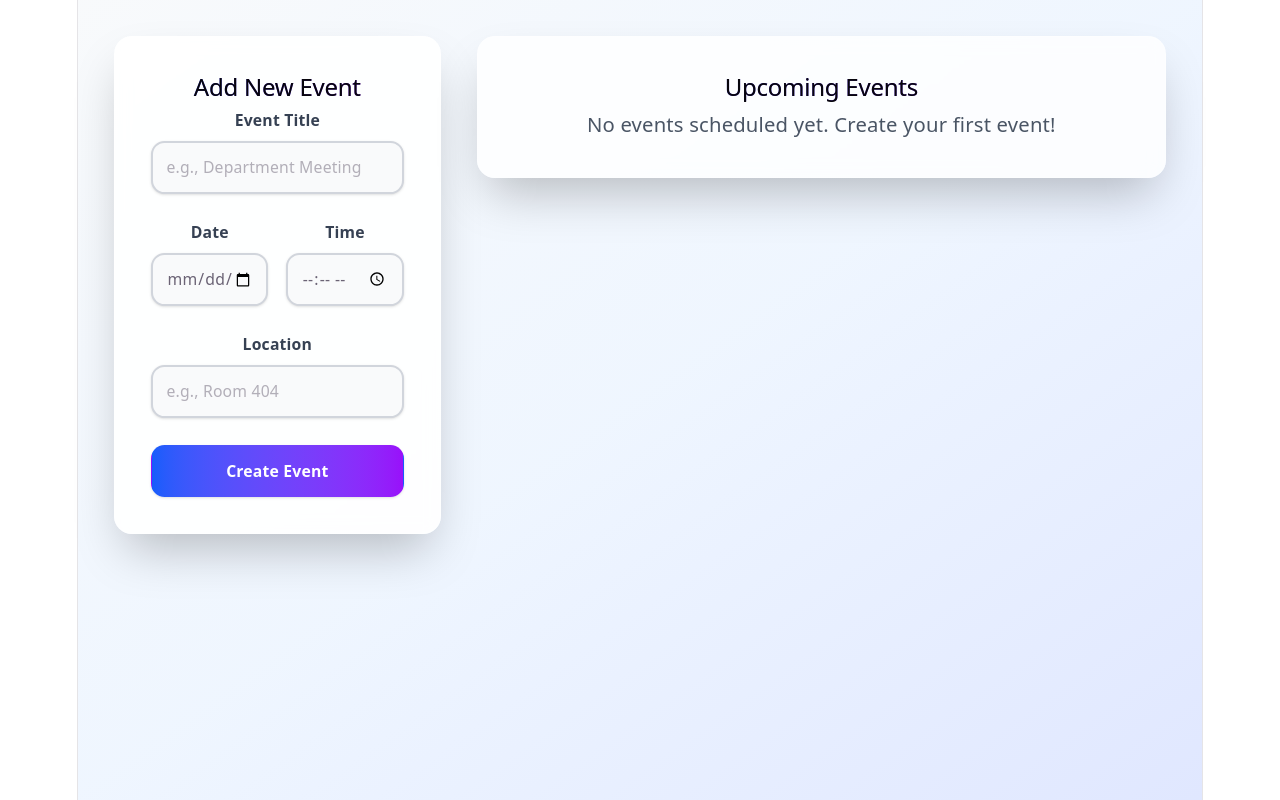
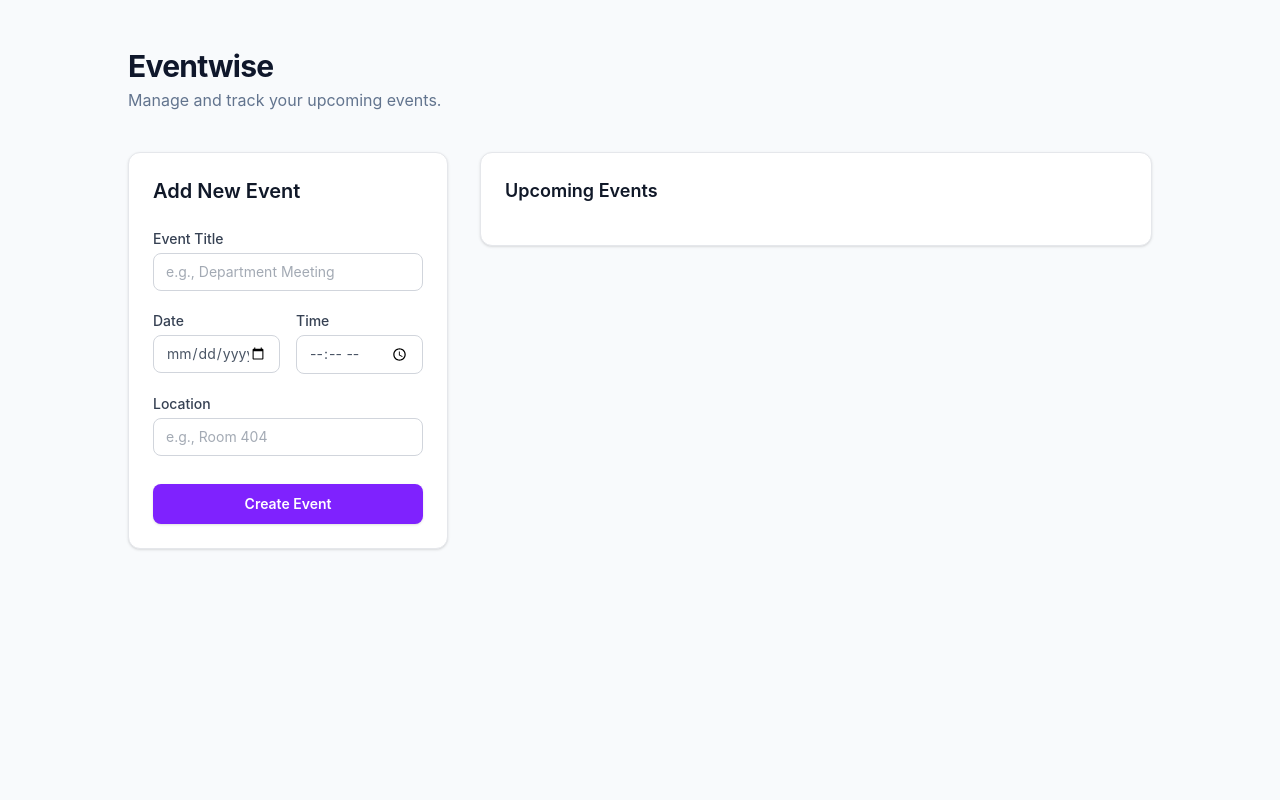
Before and after one commit to csci151-eventwise-org/event-manager, a React (Vite) app: page / in a window 1280 px wide. Built offline with nearby package versions, Linux system fonts and the light colour scheme.

Commit message:
style: Update layout to fit the screen size

```diff
--- a/src/App.tsx
+++ b/src/App.tsx
@@ -16,50 +16,35 @@ function App() {
   };
 
   return (
-    <div className="min-h-screen bg-gradient-to-br from-slate-50 via-blue-50 to-indigo-100 p-8">
-      <div className="max-w-7xl mx-auto grid grid-cols-1 lg:grid-cols-3 gap-8">
-        {/* Left Column: Form */}
-        <div className="lg:col-span-1">
-          <EventForm onSubmit={handleCreateEvent} />
-        </div>
+    // Use a subtle background color for the main canvas
+    <div className="min-h-screen bg-slate-50 p-6 md:p-12 font-sans">
+      <div className="mx-auto max-w-5xl">
+        {/* Header section */}
+        <header className="mb-10">
+          <h1 className="text-3xl font-bold tracking-tight text-slate-900">
+            Eventwise
+          </h1>
+          <p className="text-slate-500 mt-1">
+            Manage and track your upcoming events.
+          </p>
+        </header>
 
-        {/* Right Column: Future Event List Component */}
-        <div className="lg:col-span-2">
-          <div className="bg-white/80 backdrop-blur-sm p-8 rounded-2xl shadow-2xl border border-white/20">
-            <h2 className="text-3xl font-bold mb-6 text-gray-900 bg-gradient-to-r from-blue-600 to-purple-600 bg-clip-text text-transparent">
-              Upcoming Events
-            </h2>
-            {events.length === 0 ? (
-              <p className="text-gray-600 text-lg">
-                No events scheduled yet. Create your first event!
-              </p>
-            ) : (
-              <ul className="space-y-4">
-                {events.map((evt) => (
-                  <li
-                    key={evt.id}
-                    className="p-6 border border-gray-200 rounded-xl bg-gradient-to-r from-white to-gray-50 hover:from-blue-50 hover:to-indigo-50 transition-all duration-300 shadow-md hover:shadow-lg transform hover:-translate-y-1"
-                  >
-                    <div className="flex items-center justify-between">
-                      <div>
-                        <strong className="text-xl text-gray-900">
-                          {evt.title}
-                        </strong>
-                        <p className="text-gray-600 mt-1">
-                          📅 {evt.date} at {evt.time}
-                        </p>
-                        <p className="text-gray-600">📍 {evt.location}</p>
-                      </div>
-                      <div className="text-right">
-                        <span className="inline-flex items-center px-3 py-1 rounded-full text-sm font-medium bg-green-100 text-green-800">
-                          Upcoming
-                        </span>
-                      </div>
-                    </div>
-                  </li>
-                ))}
-              </ul>
-            )}
+        {/* Grid Layout */}
+        <div className="grid grid-cols-1 md:grid-cols-12 gap-8 items-start">
+          {/* Left Column: Form takes up 5 columns */}
+          <div className="md:col-span-5 lg:col-span-4">
+            <EventForm onSubmit={handleCreateEvent} />
+          </div>
+
+          {/* Right Column: List takes up remaining columns */}
+          <div className="md:col-span-7 lg:col-span-8">
+            {/* Your team member's Event List component will go here */}
+            <div className="bg-white rounded-xl border border-gray-200 shadow-sm p-6">
+              <h2 className="text-lg font-semibold text-gray-900 mb-4">
+                Upcoming Events
+              </h2>
+              {/* List items... */}
+            </div>
           </div>
         </div>
       </div>
--- a/src/components/EventForm.tsx
+++ b/src/components/EventForm.tsx
@@ -4,7 +4,6 @@ import type { EventFormData } from "../types";
 interface EventFormProps {
   initialData?: EventFormData;
   onSubmit: (data: EventFormData) => void;
-  submitButtonText?: string;
 }
 
 const defaultState: EventFormData = {
@@ -17,17 +16,13 @@ const defaultState: EventFormData = {
 export const EventForm: React.FC<EventFormProps> = ({
   initialData,
   onSubmit,
-  submitButtonText = "Create Event",
 }) => {
   const [formData, setFormData] = useState<EventFormData>(
     initialData || defaultState,
   );
 
-  // If initialData changes (e.g., when opening an edit modal), update the form
   useEffect(() => {
-    if (initialData) {
-      setFormData(initialData);
-    }
+    if (initialData) setFormData(initialData);
   }, [initialData]);
 
   const handleChange = (e: React.ChangeEvent<HTMLInputElement>) => {
@@ -38,27 +33,24 @@ export const EventForm: React.FC<EventFormProps> = ({
   const handleSubmit = (e: React.FormEvent) => {
     e.preventDefault();
     onSubmit(formData);
-
-    // Only reset if we are creating a new event (no initialData)
-    if (!initialData) {
-      setFormData(defaultState);
-    }
+    if (!initialData) setFormData(defaultState);
   };
 
   return (
+    // Modern card: slight border, very subtle shadow, crisp white background
     <form
       onSubmit={handleSubmit}
-      className="bg-white/90 backdrop-blur-sm p-8 rounded-2xl shadow-2xl border border-white/20 max-w-md w-full hover:shadow-3xl transition-all duration-300"
+      className="bg-white rounded-xl border border-gray-200 shadow-sm p-6 w-full max-w-md"
     >
-      <h2 className="text-3xl font-bold mb-6 text-gray-900 bg-gradient-to-r from-blue-600 to-purple-600 bg-clip-text text-transparent">
+      <h2 className="text-xl font-semibold text-gray-900 mb-6">
         {initialData ? "Edit Event" : "Add New Event"}
       </h2>
 
-      <div className="space-y-6">
+      <div className="space-y-5">
         <div>
           <label
             htmlFor="title"
-            className="block text-sm font-semibold text-gray-700 mb-2"
+            className="block text-sm font-medium text-gray-700 mb-1"
           >
             Event Title
           </label>
@@ -69,8 +61,9 @@ export const EventForm: React.FC<EventFormProps> = ({
             required
             value={formData.title}
             onChange={handleChange}
-            className="mt-1 block w-full rounded-xl border-gray-300 shadow-sm focus:border-blue-500 focus:ring-blue-500 sm:text-sm p-3 border-2 focus:outline-none transition-all duration-200 bg-gray-50 focus:bg-white"
             placeholder="e.g., Department Meeting"
+            // Modern inputs: clear border, outline rings on focus
+            className="w-full rounded-lg border border-gray-300 px-3 py-2 text-sm focus:border-violet-500 focus:outline-none focus:ring-2 focus:ring-violet-500/20 transition-all"
           />
         </div>
 
@@ -78,7 +71,7 @@ export const EventForm: React.FC<EventFormProps> = ({
           <div>
             <label
               htmlFor="date"
-              className="block text-sm font-semibold text-gray-700 mb-2"
+              className="block text-sm font-medium text-gray-700 mb-1"
             >
               Date
             </label>
@@ -89,13 +82,13 @@ export const EventForm: React.FC<EventFormProps> = ({
               required
               value={formData.date}
               onChange={handleChange}
-              className="mt-1 block w-full rounded-xl border-gray-300 shadow-sm focus:border-blue-500 focus:ring-blue-500 sm:text-sm p-3 border-2 focus:outline-none transition-all duration-200 bg-gray-50 focus:bg-white"
+              className="w-full rounded-lg border border-gray-300 px-3 py-2 text-sm focus:border-violet-500 focus:outline-none focus:ring-2 focus:ring-violet-500/20 transition-all text-gray-600"
             />
           </div>
           <div>
             <label
               htmlFor="time"
-              className="block text-sm font-semibold text-gray-700 mb-2"
+              className="block text-sm font-medium text-gray-700 mb-1"
             >
               Time
             </label>
@@ -106,7 +99,7 @@ export const EventForm: React.FC<EventFormProps> = ({
               required
               value={formData.time}
               onChange={handleChange}
-              className="mt-1 block w-full rounded-xl border-gray-300 shadow-sm focus:border-blue-500 focus:ring-blue-500 sm:text-sm p-3 border-2 focus:outline-none transition-all duration-200 bg-gray-50 focus:bg-white"
+              className="w-full rounded-lg border border-gray-300 px-3 py-2 text-sm focus:border-violet-500 focus:outline-none focus:ring-2 focus:ring-violet-500/20 transition-all text-gray-600"
             />
           </div>
         </div>
@@ -114,7 +107,7 @@ export const EventForm: React.FC<EventFormProps> = ({
         <div>
           <label
             htmlFor="location"
-            className="block text-sm font-semibold text-gray-700 mb-2"
+            className="block text-sm font-medium text-gray-700 mb-1"
           >
             Location
           </label>
@@ -125,16 +118,17 @@ export const EventForm: React.FC<EventFormProps> = ({
             required
             value={formData.location}
             onChange={handleChange}
-            className="mt-1 block w-full rounded-xl border-gray-300 shadow-sm focus:border-blue-500 focus:ring-blue-500 sm:text-sm p-3 border-2 focus:outline-none transition-all duration-200 bg-gray-50 focus:bg-white"
             placeholder="e.g., Room 404"
+            className="w-full rounded-lg border border-gray-300 px-3 py-2 text-sm focus:border-violet-500 focus:outline-none focus:ring-2 focus:ring-violet-500/20 transition-all"
           />
         </div>
 
+        {/* Modern button: Solid color, slight hover state, no massive gradients unless intentional */}
         <button
           type="submit"
-          className="w-full flex justify-center py-3 px-4 border border-transparent rounded-xl shadow-sm text-sm font-semibold text-white bg-gradient-to-r from-blue-600 to-purple-600 hover:from-blue-700 hover:to-purple-700 focus:outline-none focus:ring-2 focus:ring-offset-2 focus:ring-blue-500 transition-all duration-300 transform hover:scale-105 hover:shadow-lg"
+          className="w-full mt-2 rounded-lg bg-violet-600 px-4 py-2.5 text-sm font-semibold text-white shadow-sm hover:bg-violet-700 focus:outline-none focus:ring-2 focus:ring-violet-500 focus:ring-offset-2 transition-all"
         >
-          {submitButtonText}
+          {initialData ? "Save Changes" : "Create Event"}
         </button>
       </div>
     </form>
--- a/src/index.css
+++ b/src/index.css
@@ -1,113 +1,33 @@
 @import "tailwindcss";
 
 :root {
-  --text: #6b6375;
-  --text-h: #08060d;
-  --bg: #fff;
-  --border: #e5e4e7;
-  --code-bg: #f4f3ec;
-  --accent: #aa3bff;
-  --accent-bg: rgba(170, 59, 255, 0.1);
-  --accent-border: rgba(170, 59, 255, 0.5);
-  --social-bg: rgba(244, 243, 236, 0.5);
-  --shadow:
-    rgba(0, 0, 0, 0.1) 0 10px 15px -3px, rgba(0, 0, 0, 0.05) 0 4px 6px -2px;
+  --text: #475569; /* slate-600 */
+  --text-h: #0f172a; /* slate-900 */
+  --bg: #f8fafc; /* slate-50 */
+  --border: #e2e8f0; /* slate-200 */
+  --accent: #8b5cf6; /* violet-500 */
 
-  --sans: system-ui, "Segoe UI", Roboto, sans-serif;
-  --heading: system-ui, "Segoe UI", Roboto, sans-serif;
-  --mono: ui-monospace, Consolas, monospace;
+  --sans:
+    system-ui, -apple-system, BlinkMacSystemFont, "Segoe UI", Roboto, sans-serif;
 
-  font: 18px/145% var(--sans);
-  letter-spacing: 0.18px;
   color-scheme: light dark;
+  background-color: var(--bg);
   color: var(--text);
-  background: var(--bg);
-  font-synthesis: none;
-  text-rendering: optimizeLegibility;
+  font-family: var(--sans);
   -webkit-font-smoothing: antialiased;
   -moz-osx-font-smoothing: grayscale;
-
-  @media (max-width: 1024px) {
-    font-size: 16px;
-  }
 }
 
 @media (prefers-color-scheme: dark) {
   :root {
-    --text: #9ca3af;
-    --text-h: #f3f4f6;
-    --bg: #16171d;
-    --border: #2e303a;
-    --code-bg: #1f2028;
-    --accent: #c084fc;
-    --accent-bg: rgba(192, 132, 252, 0.15);
-    --accent-border: rgba(192, 132, 252, 0.5);
-    --social-bg: rgba(47, 48, 58, 0.5);
-    --shadow:
-      rgba(0, 0, 0, 0.4) 0 10px 15px -3px, rgba(0, 0, 0, 0.25) 0 4px 6px -2px;
+    --text: #94a3b8;
+    --text-h: #f8fafc;
+    --bg: #0f172a;
+    --border: #1e293b;
   }
-
-  #social .button-icon {
-    filter: invert(1) brightness(2);
-  }
-}
-
-#root {
-  width: 1126px;
-  max-width: 100%;
-  margin: 0 auto;
-  text-align: center;
-  border-inline: 1px solid var(--border);
-  min-height: 100svh;
-  display: flex;
-  flex-direction: column;
-  box-sizing: border-box;
 }
 
 body {
   margin: 0;
+  min-height: 100vh;
 }
-
-h1,
-h2 {
-  font-family: var(--heading);
-  font-weight: 500;
-  color: var(--text-h);
-}
-
-h1 {
-  font-size: 56px;
-  letter-spacing: -1.68px;
-  margin: 32px 0;
-  @media (max-width: 1024px) {
-    font-size: 36px;
-    margin: 20px 0;
-  }
-}
-h2 {
-  font-size: 24px;
-  line-height: 118%;
-  letter-spacing: -0.24px;
-  margin: 0 0 8px;
-  @media (max-width: 1024px) {
-    font-size: 20px;
-  }
-}
-p {
-  margin: 0;
-}
-
-code,
-.counter {
-  font-family: var(--mono);
-  display: inline-flex;
-  border-radius: 4px;
-  color: var(--text-h);
-}
-
-code {
-  font-size: 15px;
-  line-height: 135%;
-  padding: 4px 8px;
-  background: var(--code-bg);
-}
```
